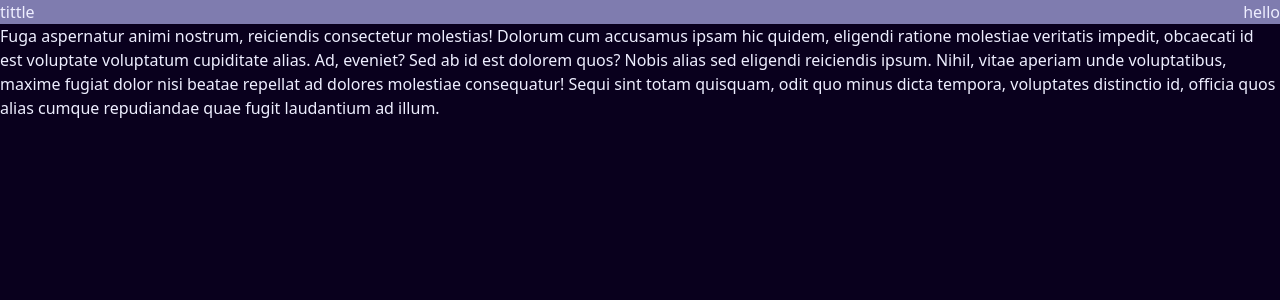
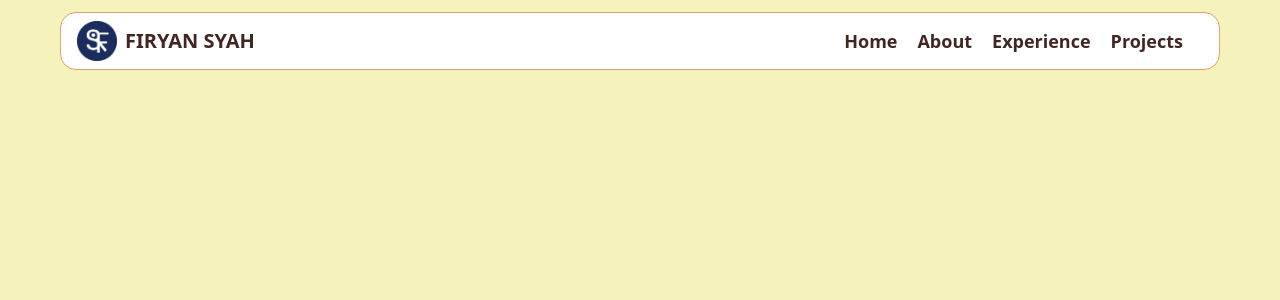
Before and after one commit to FiryanSyah23/firyansyah-portfolio, a Next.js app: page / in a window 1280 px wide. Shown: the top 300 px of the page. Built offline with nearby package versions, Linux system fonts and the light colour scheme.

Commit message:
Create Layout Navbar

```diff
--- a/package.json
+++ b/package.json
@@ -13,7 +13,8 @@
     "next": "16.2.7",
     "react": "19.2.4",
     "react-dom": "19.2.4",
-    "react-icons": "^5.6.0"
+    "react-icons": "^5.6.0",
+    "remixicon": "^4.9.1"
   },
   "devDependencies": {
     "@tailwindcss/postcss": "^4",
--- a/src/app/globals.css
+++ b/src/app/globals.css
@@ -1,14 +1,39 @@
 @import "tailwindcss";
-:root {
-	--color-text: #eeeeff;
-	--color-mid: #7f7caf;
-	--color-dark: #09001d;
-	--color-steel: #9fb4c7;
+
+@theme {
+	/* ===== PALETTE WARM EARTHY ===== */
+	--color-primary: #df2935; /* merah — CTA, tombol utama */
+	--color-secondary: #86ba90; /* sage — badge, success, accent */
+	--color-accent: #dfa06e; /* caramel — card, highlight */
+	--color-dark: #412722; /* coklat tua — teks, heading */
+	--color-light: #f5f3bb; /* krem — background halaman */
+
+	/* PRIMARY (merah) SHADES */
+	--color-primary-50: #fdecea;
+	--color-primary-100: #facdd0;
+	--color-primary-200: #f49da1;
+	--color-primary-300: #ee6d72;
+	--color-primary-400: #e84850;
+	--color-primary-500: #df2935; /* ← asli */
+	--color-primary-600: #b82029;
+	--color-primary-700: #8e181f;
+	--color-primary-800: #651015;
+	--color-primary-900: #3b080b;
+
+	/* SECONDARY (sage) SHADES */
+	--color-secondary-50: #f0f6f1;
+	--color-secondary-100: #d6eada;
+	--color-secondary-200: #b8d9bd;
+	--color-secondary-300: #9acba0;
+	--color-secondary-400: #86ba90; /* ← asli */
+	--color-secondary-500: #6aa376;
+	--color-secondary-600: #4e8a5a;
+	--color-secondary-700: #3a6b44;
+	--color-secondary-800: #264d2e;
+	--color-secondary-900: #132e18;
 }
 
-html {
-	box-sizing: border-box;
-}
+@layer base {
 	* {
 		margin: 0;
 		padding: 0;
@@ -38,15 +63,14 @@ img {
 		display: block;
 		max-width: 100%;
 	}
-
-@layer base {
 	html {
 		scroll-behavior: smooth;
 		scroll-padding-top: 80px;
+		box-sizing: border-box;
 	}
 
 	body {
-		background-color: var(--color-dark);
-		color: var(--color-text);
+		background-color: var(--color-light);
+		color: var(--color-dark);
 	}
 }
--- a/src/app/layout.jsx
+++ b/src/app/layout.jsx
@@ -1,6 +1,7 @@
 import { Geist, Geist_Mono } from "next/font/google";
 import "./globals.css";
 import Navbar from "@/components/layout/Navbar";
+import "remixicon/fonts/remixicon.css";
 
 const geistSans = Geist({
 	variable: "--font-geist-sans",
@@ -33,8 +34,8 @@ export const metadata = {
 
 export default function RootLayout({ children }) {
 	return (
-		<html lang="en" className={`${geistSans.variable} ${geistMono.variable} h-full antialiased`}>
-			<body className="min-h-full flex flex-col">
+		<html lang="en" className={`${geistSans.variable} ${geistMono.variable} h-full scrollbar-none`}>
+			<body>
 				<Navbar />
 				<main>{children}</main>
 			</body>
--- a/src/app/page.jsx
+++ b/src/app/page.jsx
@@ -1,14 +1,5 @@
 export default function Home() {
 	return (
-		<div className="">
-			<p className="p-10">
-				test Lorem ipsum dolor sit amet consectetur adipisicing elit. Dicta minus odio quaerat deleniti vitae cumque error doloribus, esse, autem, ad nam
-				voluptatem officiis ab. Fuga aspernatur animi nostrum, reiciendis consectetur molestias! Dolorum cum accusamus ipsam hic quidem, eligendi ratione
-				molestiae veritatis impedit, obcaecati id est voluptate voluptatum cupiditate alias. Ad, eveniet? Sed ab id est dolorem quos? Nobis alias sed
-				eligendi reiciendis ipsum. Nihil, vitae aperiam unde voluptatibus, maxime fugiat dolor nisi beatae repellat ad dolores molestiae consequatur!
-				Sequi sint totam quisquam, odit quo minus dicta tempora, voluptates distinctio id, officia quos alias cumque repudiandae quae fugit laudantium ad
-				illum.
-			</p>
-		</div>
+		<div></div>
 	);
 }
--- /dev/null
+++ b/src/components/layout/ButtonNavbar.jsx
@@ -0,0 +1,18 @@
+import React from "react";
+
+export default function ButtonNavbar() {
+	return (
+		<>
+			<a href="https://github.com/FiryanSyah23">
+				<i className="ri-github-fill"></i> GitHub
+			</a>
+			<a href="https://www.linkedin.com/in/firyansyah/">
+				<i className="ri-linkedin-box-fill"></i> Linkedin
+			</a>
+			<a href="https://www.facebook.com/uyan.firyansyah.908/">
+				<i className="ri-facebook-box-fill"></i> Facebook
+			</a>
+			<button>CV Firyan Syah</button>
+		</>
+	);
+}
--- a/src/components/layout/Navbar.jsx
+++ b/src/components/layout/Navbar.jsx
@@ -1,14 +1,51 @@
-import { nav } from "framer-motion/client";
+"use client";
+import Image from "next/image";
+import { useState } from "react";
+import ButtonNavbar from "./ButtonNavbar";
 
 export default function Navbar() {
+	const [menu, setMenu] = useState(false);
+
 	return (
-		<div className="header w-full fixed bg-(--color-mid) top-0 py-10">
-			<nav className="navbar flex justify-between m-10 ">
-				<h2>tittle</h2>
-				<div className="nav-Section">
-					<a href="#">hello</a>
+		<div className="header fixed w-full p-3">
+			<div className="-md:container lg:w-290 mx-auto  relative py-2 rounded-2xl bg-white border border-accent ">
+				<nav className="navbar flex justify-between items-center px-4  ">
+					<div className="nav-logo flex items-center gap-2 ">
+						<Image src="/OctaSys.png" alt="logoNAV" width={40} height={40} />
+						<h2 className="font-bold text-xl uppercase">Firyan Syah</h2>
+					</div>
+					<div className="nav-link gap-5 *:capitalize text-lg font-semibold *:text-dark hidden sm:flex">
+						<a href="#">home</a>
+						<a href="#">about</a>
+						<a href="#">experience</a>
+						<a href="#">projects</a>
+						<div className="sosmed-button"></div>
+					</div>
+					<button
+						className="sm:hidden nav-menu "
+						onClick={() => {
+							setMenu(!menu);
+						}}
+					>
+						<i className="ri-menu-line ri-2x"></i>
+					</button>
+				</nav>
+				<div
+					className={`absolute w-full rounded-2xl sm:hidden border border-accent ${menu ? "top-18 bg-white opacity-100" : "-top-75 opacity-0"}  transition-all duration-600 sm:transition-none `}
+				>
+					<div className="grid grid-cols-2 gap-2 font-semibold p-3">
+						<div className="flex flex-col *:w-full *:py-1 *:pl-2 capitalize gap-2 " onClick={() => setMenu(!menu)}>
+							<a href="#">home</a>
+							<a href="#">about</a>
+							<a href="#">experience</a>
+							<a href="#">projects</a>
+						</div>
+						<div className="flex flex-col gap-2 text-center *:mx-2 *:py-1 *:rounded-xl *:bg-secondary-200 p-1">
+							<ButtonNavbar />
+						</div>
+					</div>
 				</div>
-			</nav>
+			</div>
 		</div>
 	);
 }
```
Also changed, not shown: public/OctaSys.png (added), 1 other file (tests, documents, lock files or other folders). Lines whose indentation alone changed are shown as unchanged.
